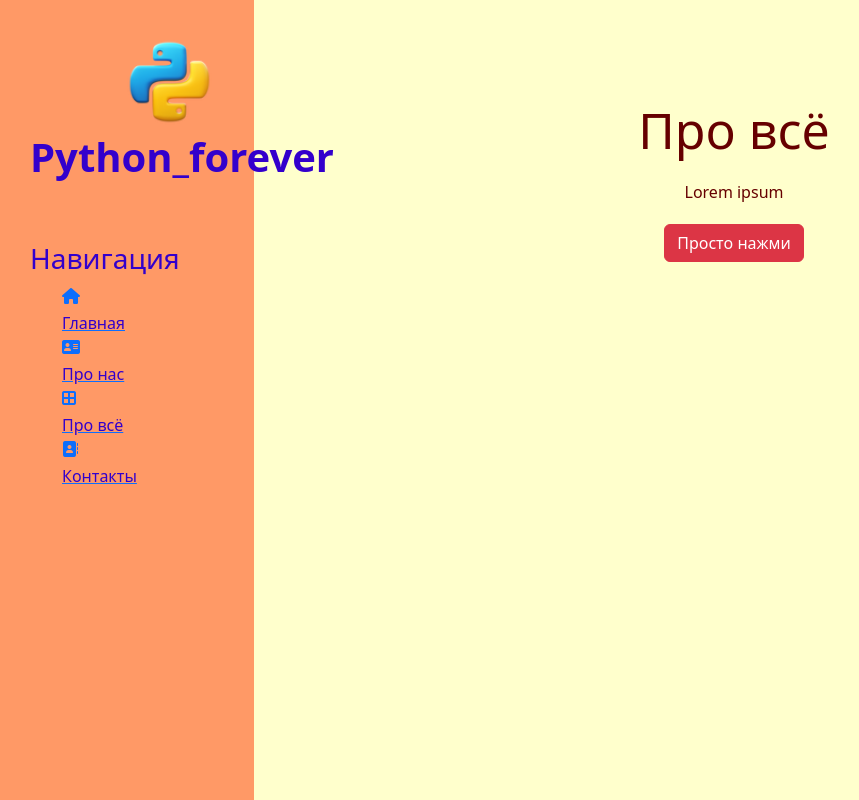
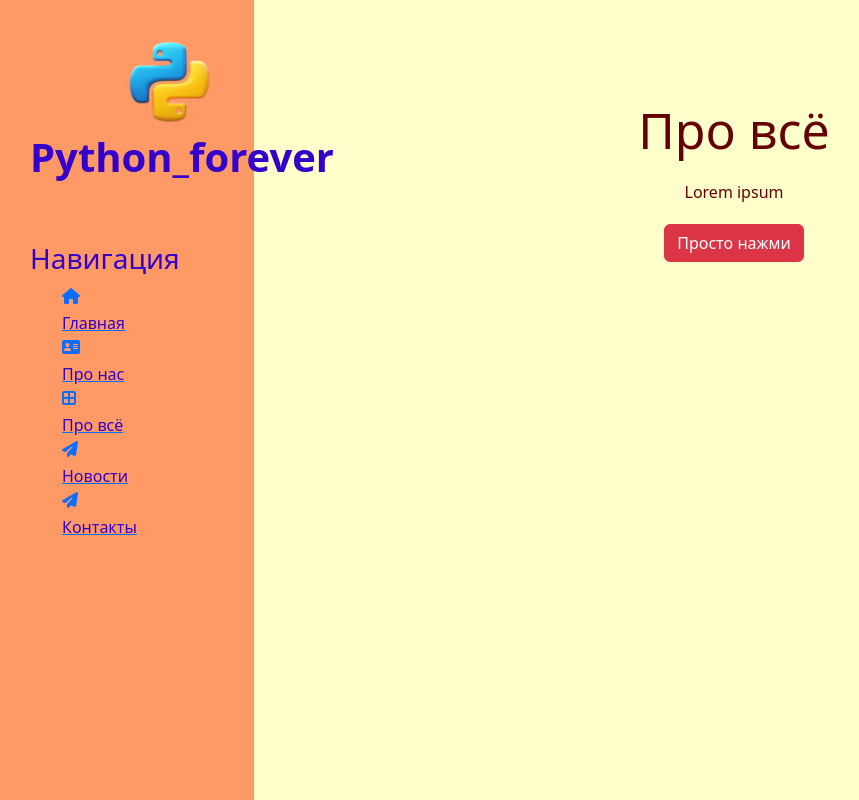
Before and after one commit to Dred85/web-app, a Django app: page /all in a window 1280 px wide. Shown: the whole page, without its empty margins (2-861 px from the left). Run offline with Django 5.2, Linux system fonts and the light colour scheme.

Commit message:
добавил news

```diff
--- a/itproger/itproger/settings.py
+++ b/itproger/itproger/settings.py
@@ -32,6 +32,7 @@ ALLOWED_HOSTS = []
 
 INSTALLED_APPS = [
     'main',
+    'news',
     'django.contrib.admin',
     'django.contrib.auth',
     'django.contrib.contenttypes',
--- a/itproger/itproger/urls.py
+++ b/itproger/itproger/urls.py
@@ -6,5 +6,6 @@ from django.conf.urls.static import static
 
 urlpatterns = [
     path('admin/', admin.site.urls),
-    path('',include('main.urls'))
+    path('',include('main.urls')),
+    path('news/',include('news.urls'))
 ] + static(settings.STATIC_URL, document_root=settings.STATIC_ROOT)
--- a/itproger/main/templates/main/layout.html
+++ b/itproger/main/templates/main/layout.html
@@ -21,9 +21,11 @@
         <h3>Навигация</h3>
         <ul>
             <a href="{% url 'home' %}"><i class="fa-solid fa-house"></i><li>Главная</li></a>
-            <a href="{% url 'about' %}"><i class="fa-solid fa-address-card"></i><li>Про нас</li></a>
-            <a href="{% url 'all' %}"><i class="fa-solid fa-border-all"></i><li>Про всё</li></a>
-            <a href=""><i class="fa-solid fa-address-book"></i><li>Контакты</li></a>
+            <a href="{% url 'about' %}"><i class="fa-solid fa-address-card"></i><li> Про нас</li></a>
+            <a href="{% url 'all' %}"><i class="fa-solid fa-border-all"></i><li> Про всё</li></a>
+            <a href="{% url 'news_home' %}"><i class="fas fa-paper-plane"></i><li> Новости</li></a>
+            <a href=""><i class="fas fa-paper-plane"></i><li> Контакты</li></a>
+
         </ul>
     </aside>
     <main>
```
